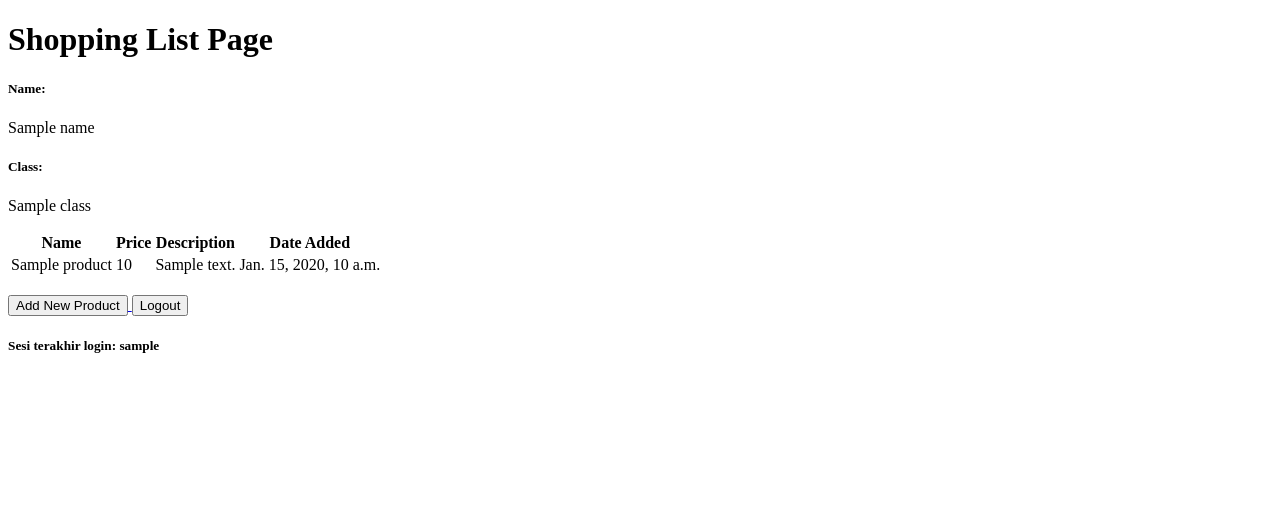
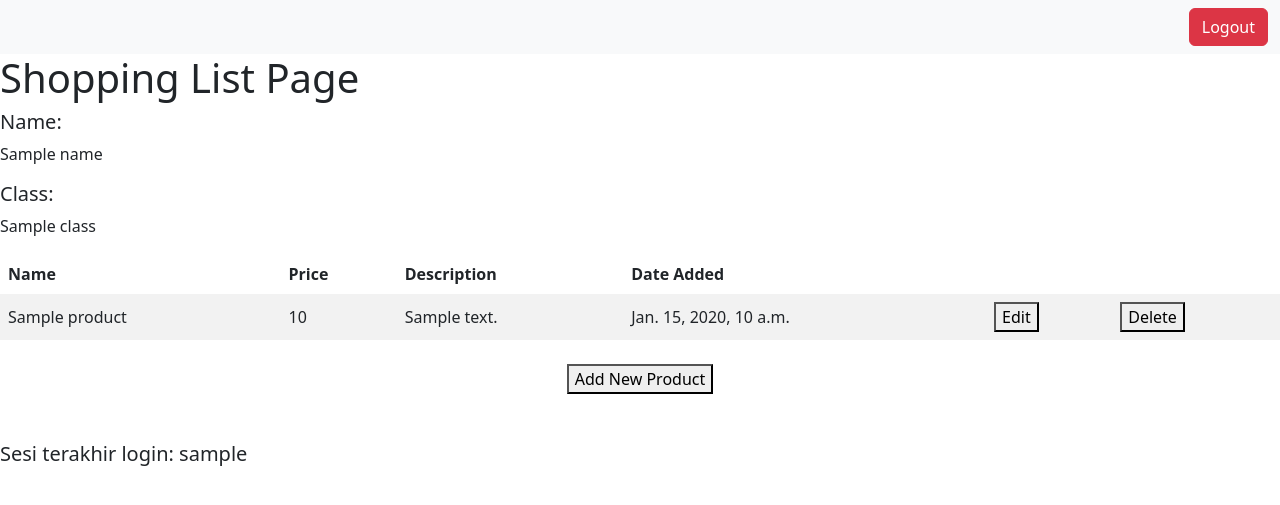
Before and after one commit to ternaksapi/shopping-list, a Django app: template main/templates/main.html in a window 1280 px wide. Shown: the top 505 px of the page. Run offline with Django 4.2, Linux system fonts and the light colour scheme; the template is opened without the code that fills it: most values are stand-ins (such as "Sample title", 1, 10 or a date in 2020).

Commit message:
Tutorial 4 Selesai

```diff
--- a/main/templates/main.html
+++ b/main/templates/main.html
@@ -1,6 +1,15 @@
 {% extends 'base.html' %}
 
 {% block content %}
+<nav class="navbar navbar-expand-lg bg-body-tertiary">
+    <div class="container-fluid">
+    <span class="navbar-brand mb-0 h1">{{ request.user.username }}</span>
+    <a class="nav-link" href="{% url 'main:logout' %}">
+        <button class="btn btn-danger">Logout</button>
+    </a>
+      </button>
+    </div>
+  </nav>
     <h1>Shopping List Page</h1>
 
     <h5>Name:</h5>
@@ -24,22 +33,52 @@
             <td>{{product.price}}</td>
             <td>{{product.description}}</td>
             <td>{{product.date_added}}</td>
+            <td>
+                <a href="{% url 'main:edit_product' product.pk %}">
+                    <button>
+                        Edit
+                    </button>
+                </a>
+            </td>
+            <td>
+                <a href="{% url 'main:delete_product' product.pk %}">
+                      <button>
+                          Delete
+                      </button>
+                  </a>
+            </td>
         </tr>
     {% endfor %}
 </table>
 
+<style>
+    table {
+        border-collapse: collapse;
+        width: 100%;
+    }
+
+    th, td {
+        text-align: left;
+        padding: 8px;
+    }
+
+    tr:nth-child(even) {
+        background-color: #f2f2f2;
+    }
+</style>
+
 <br />
 
-<a href="{% url 'main:create_product' %}">
-    <button>
-        Add New Product
-    </button>
+<div class="text-center">
+    <a href="{% url 'main:create_product' %}">
+        <button>
+            Add New Product
+        </button>
+    </a>
+</div>
 </a>
-<a href="{% url 'main:logout' %}">
-    <button>
-        Logout
-    </button>
-</a>
+<br>
+<br>
 <h5>Sesi terakhir login: {{ last_login }}</h5>
 
 {% endblock content %}
--- a/main/urls.py
+++ b/main/urls.py
@@ -1,5 +1,5 @@
 from django.urls import path
-from main.views import show_main, create_product, show_xml, show_json, show_xml_by_id, show_json_by_id, register, login_user, logout_user
+from main.views import show_main, create_product, show_xml, show_json, show_xml_by_id, show_json_by_id, register, login_user, logout_user, edit_product, delete_product
 app_name = 'main'
 
 urlpatterns = [
@@ -11,5 +11,7 @@
     path('json/<int:id>/', show_json_by_id, name='show_json_by_id'),
     path('register/', register, name='register'),
     path('login/', login_user, name='login'),
-    path('logout/', logout_user, name='logout')
+    path('logout/', logout_user, name='logout'),
+    path('edit-product/<int:id>/', edit_product, name='edit_product'),
+    path('delete-product/<int:id>/', delete_product, name='delete_product')
 ]
--- a/templates/base.html
+++ b/templates/base.html
@@ -2,13 +2,17 @@
 <!DOCTYPE html>
 <html lang="en">
     <head>
+        {% block meta %}
         <meta charset="UTF-8" />
         <meta
             name="viewport"
             content="width=device-width, initial-scale=1.0"
         />
-        {% block meta %}
         {% endblock meta %}
+        <link href="https://cdn.jsdelivr.net/npm/bootstrap@5.3.2/dist/css/bootstrap.min.css" rel="stylesheet" integrity="sha384-T3c6CoIi6uLrA9TneNEoa7RxnatzjcDSCmG1MXxSR1GAsXEV/Dwwykc2MPK8M2HN" crossorigin="anonymous">
+        <script src="https://code.jquery.com/jquery-3.6.0.min.js" integrity="sha384-KyZXEAg3QhqLMpG8r+J4jsl5c9zdLKaUk5Ae5f5b1bw6AUn5f5v8FZJoMxm6f5cH1" crossorigin="anonymous"></script>
+        <script src="https://cdn.jsdelivr.net/npm/@popperjs/core@2.11.8/dist/umd/popper.min.js" integrity="sha384-I7E8VVD/ismYTF4hNIPjVp/Zjvgyol6VFvRkX/vR+Vc4jQkC+hVqc2pM8ODewa9r" crossorigin="anonymous"></script>
+    <script src="https://cdn.jsdelivr.net/npm/bootstrap@5.3.2/dist/js/bootstrap.min.js" integrity="sha384-BBtl+eGJRgqQAUMxJ7pMwbEyER4l1g+O15P+16Ep7Q9Q+zqX6gSbd85u4mG4QzX+" crossorigin="anonymous"></script>
     </head>
 
     <body>
```
Also changed, not shown: main/templates/edit_product.html (added, +22 -0 lines), main/views.py (+16 -0 lines).
